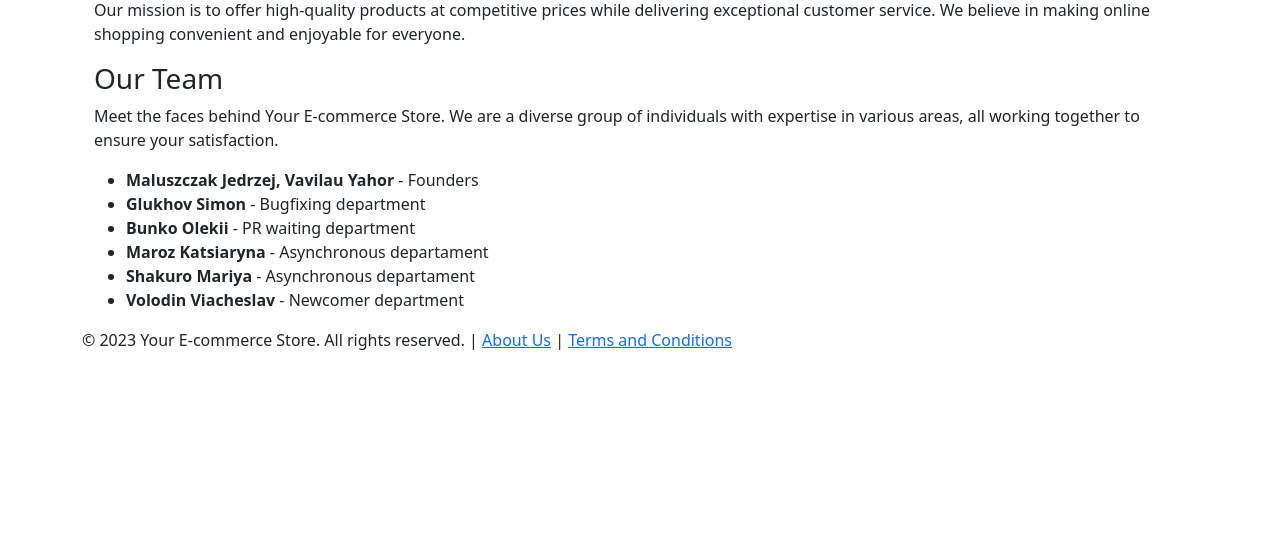
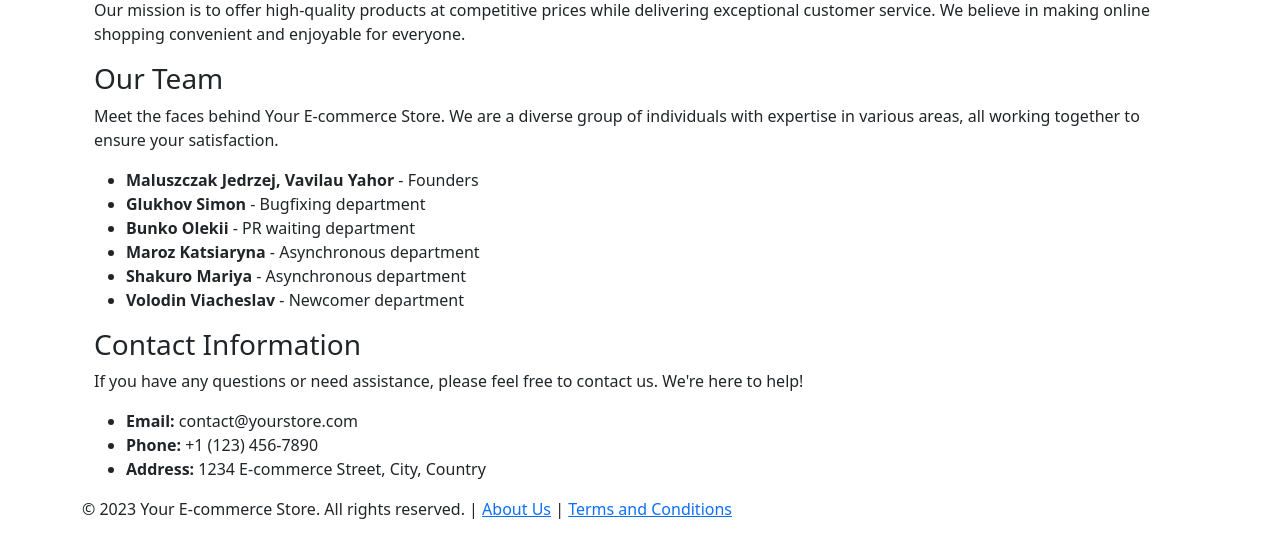
Before and after one commit to Python-hobbits/Awesome_ecommerce, a Django app: template src/apps/content/templates/support/about_us.html in a window 1280 px wide. Shown: the part 300-837 px from the top of the page. Before the commit the page ends 650 px from the top, so only its background shows below. Run offline with Django 3.2, Linux system fonts and the light colour scheme; the template is opened without the code that fills it, so the values that code supplies are empty.

Commit message:
feat contact information added

```diff
--- a/src/apps/content/templates/support/about_us.html
+++ b/src/apps/content/templates/support/about_us.html
@@ -23,11 +23,19 @@
       <li><strong>Maluszczak Jedrzej, Vavilau Yahor</strong> - Founders</li>
       <li><strong>Glukhov Simon</strong> - Bugfixing department</li>
       <li><strong>Bunko Olekii</strong> - PR waiting department </li>
-      <li><strong>Maroz Katsiaryna</strong> - Asynchronous departament</li>
-      <li><strong>Shakuro Mariya</strong> - Asynchronous departament</li>
+      <li><strong>Maroz Katsiaryna</strong> - Asynchronous department</li>
+      <li><strong>Shakuro Mariya</strong> - Asynchronous department</li>
       <li><strong>Volodin Viacheslav</strong> - Newcomer department</li>
+    </ul>
 
-
+    <h3>Contact Information</h3>
+    <p>
+      If you have any questions or need assistance, please feel free to contact us. We're here to help!
+    </p>
+    <ul>
+      <li><strong>Email:</strong> contact@yourstore.com</li>
+      <li><strong>Phone:</strong> +1 (123) 456-7890</li>
+      <li><strong>Address:</strong> 1234 E-commerce Street, City, Country</li>
     </ul>
   </div>
 {% endblock %}
```
